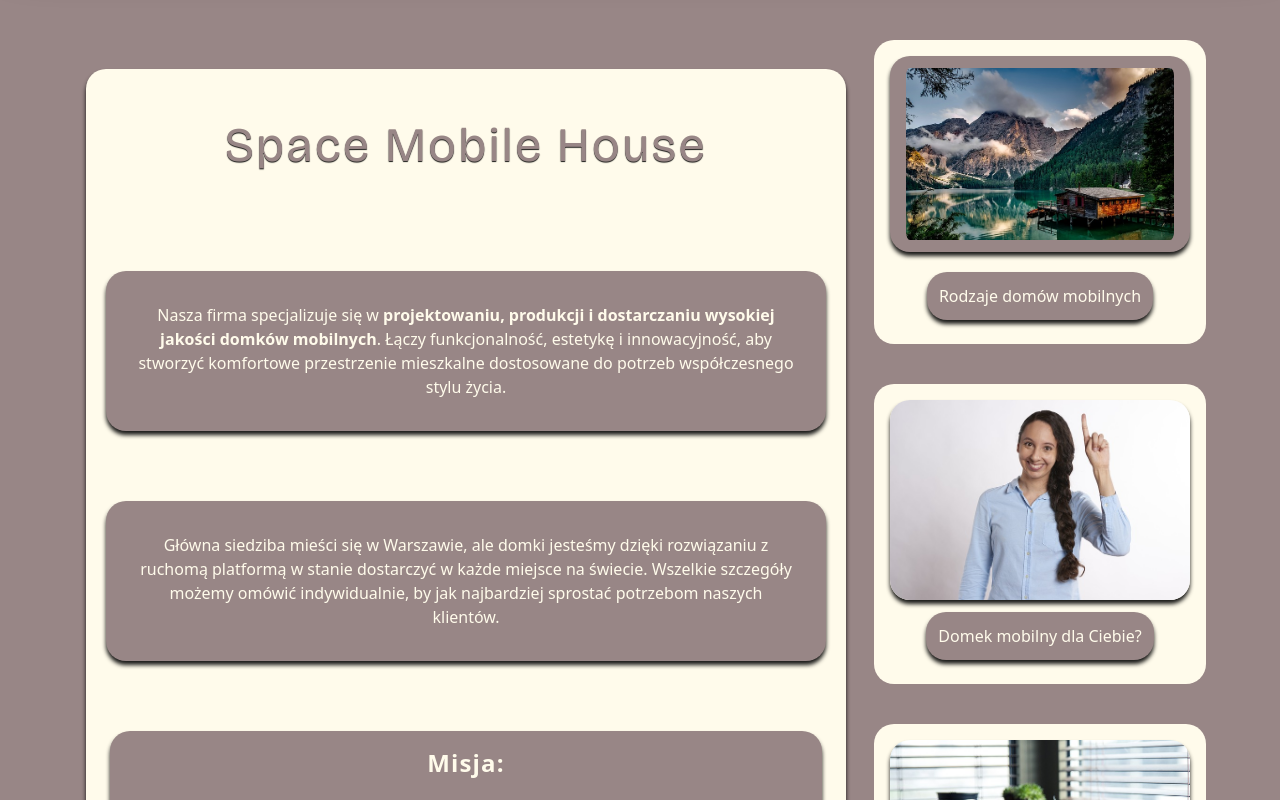
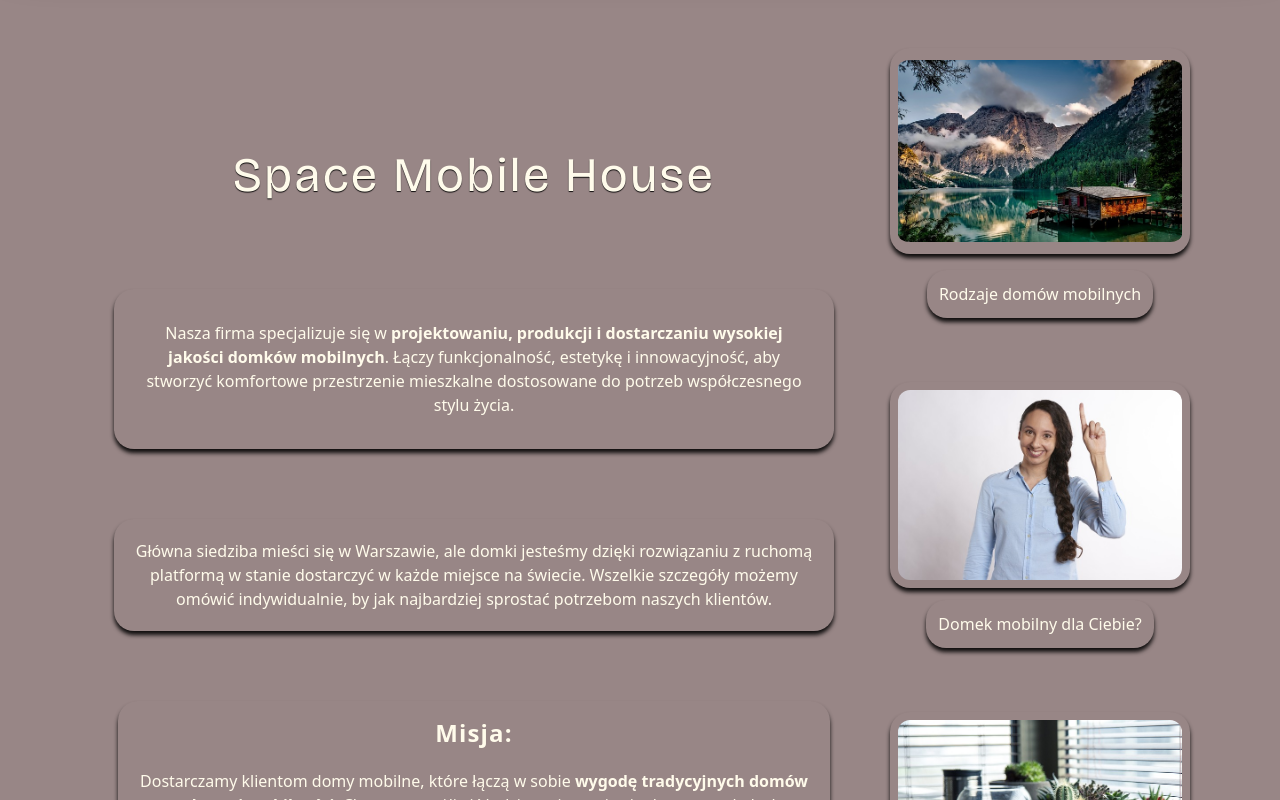
Before and after one commit to designByMilencja/frame-houses, a Next.js app: page / in a window 1280 px wide. Shown: the part 840-1640 px from the top of the page. Built offline with nearby package versions, Linux system fonts and the light colour scheme.

Commit message:
fix(): changed sizes

```diff
--- a/components/home/About.jsx
+++ b/components/home/About.jsx
@@ -11,8 +11,8 @@ const About = () => {
 
                     <div className="flex flex-col sm:flex-row max-w-[800px] min-w-[350px] ">
 
-                        <div className="mx-1 my-5 sm:m-5 p-3 sm:p-5 bg-primary box-with-shadow rounded-[20px]">
-                            <h2 className="text-4xl sm:text-5xl text-green font-bricolage p-8 text-with-shadow text-center tracking-wider ">Space
+                        <div className="mx-1 my-5 sm:m-5 p-3 sm:p-5 rounded-[20px]">
+                            <h2 className="text-4xl sm:text-5xl text-primary font-bricolage p-5 text-with-shadow text-center tracking-wider ">Space
                                 Mobile House</h2>
                             <p className="shadow p-8 mb-[50px] lg:my-[70px]  bg-green text-primary text-center box-with-shadow rounded-[20px]">
                                 Nasza firma specjalizuje się w <span className="font-bold">projektowaniu, produkcji i dostarczaniu
@@ -20,15 +20,15 @@ const About = () => {
                                 estetykę i innowacyjność, aby stworzyć komfortowe przestrzenie mieszkalne dostosowane do
                                 potrzeb
                                 współczesnego stylu życia.</p>
-                            <p className="p-8 mb-[50px] lg:my-[70px] bg-green text-primary text-center box-with-shadow rounded-[20px]">
+                            <p className="p-5 mb-[50px] lg:my-[70px] bg-green text-primary text-center box-with-shadow rounded-[20px]">
                                 Główna siedziba mieści się w Warszawie, ale domki jesteśmy dzięki rozwiązaniu z ruchomą
                                 platformą w stanie dostarczyć w każde miejsce na świecie. Wszelkie szczegóły możemy
                                 omówić
                                 indywidualnie, by jak najbardziej sprostać potrzebom naszych klientów.</p>
 
-                            <div className="flex flex-col justify-evenly items-center mx-1 my-9 text-center bg-green box-with-shadow rounded-[20px]">
+                            <div className="flex flex-col justify-evenly items-center mx-1 my-5 text-center bg-green box-with-shadow rounded-[20px]">
                                     <h2 className="text-2xl text-primary font-bold tracking-wider pt-4">Misja:</h2>
-                                    <p className="p-8 text-primary">
+                                    <p className="p-5 text-primary">
                                         Dostarczamy klientom domy mobilne, które łączą w sobie <span
                                         className="font-bold">wygodę tradycyjnych domów z zaletami mobilności</span>.
                                         Chcemy umożliwić ludziom cieszenie się domem na kołach,
@@ -38,16 +38,16 @@ const About = () => {
                     </div>
 
                     <div className="flex flex-col sm:flex-row md:flex-col flex-wrap justify-evenly items-center m-2">
-                        <a src="/houses"
-                            className="p-4 my-[20px] rounded-[20px] bg-primary flex flex-col justify-center items-center cursor-pointer">
-                            <img alt="beautiful house and lake" src="/assets/images/houses.jpg" className="w-[300px]  min-w-[200px] px-4 sm:mb-3 py-3 rounded-[20px] box-with-shadow bg-green"/>
+                        <a href="/houses"
+                            className="p-2 my-[20px] rounded-[20px] flex flex-col justify-center items-center cursor-pointer">
+                            <img alt="beautiful house and lake" src="/assets/images/houses.jpg" className="w-[300px]  min-w-[200px] p-2 sm:mb-2 py-3 rounded-[20px] box-with-shadow bg-green"/>
                             <Button text="Rodzaje domów mobilnych"/>
                         </a>
                         {abouts.map((about, index)=> (
                             <Link key={index}
                                 activeClass="active" to={about.to} spy={true} smooth={true} offset={0} duration={500}
-                                className="p-4 my-[20px] rounded-[20px] bg-primary flex flex-col justify-center items-center cursor-pointer">
-                                <img alt={about.alt} src={about.src} className="w-[300px] min-w-[200px]  sm:mb-3 md:mb-1 rounded-[20px] box-with-shadow"/>
+                                className="p-2 my-[20px] rounded-[20px]  flex flex-col justify-center items-center cursor-pointer">
+                                <img alt={about.alt} src={about.src} className="w-[300px] min-w-[200px] p-2 sm:mb-2 md:mb-1 rounded-[20px] box-with-shadow"/>
                                 <Button text={about.text}/>
                             </Link>
                         ))}
```
